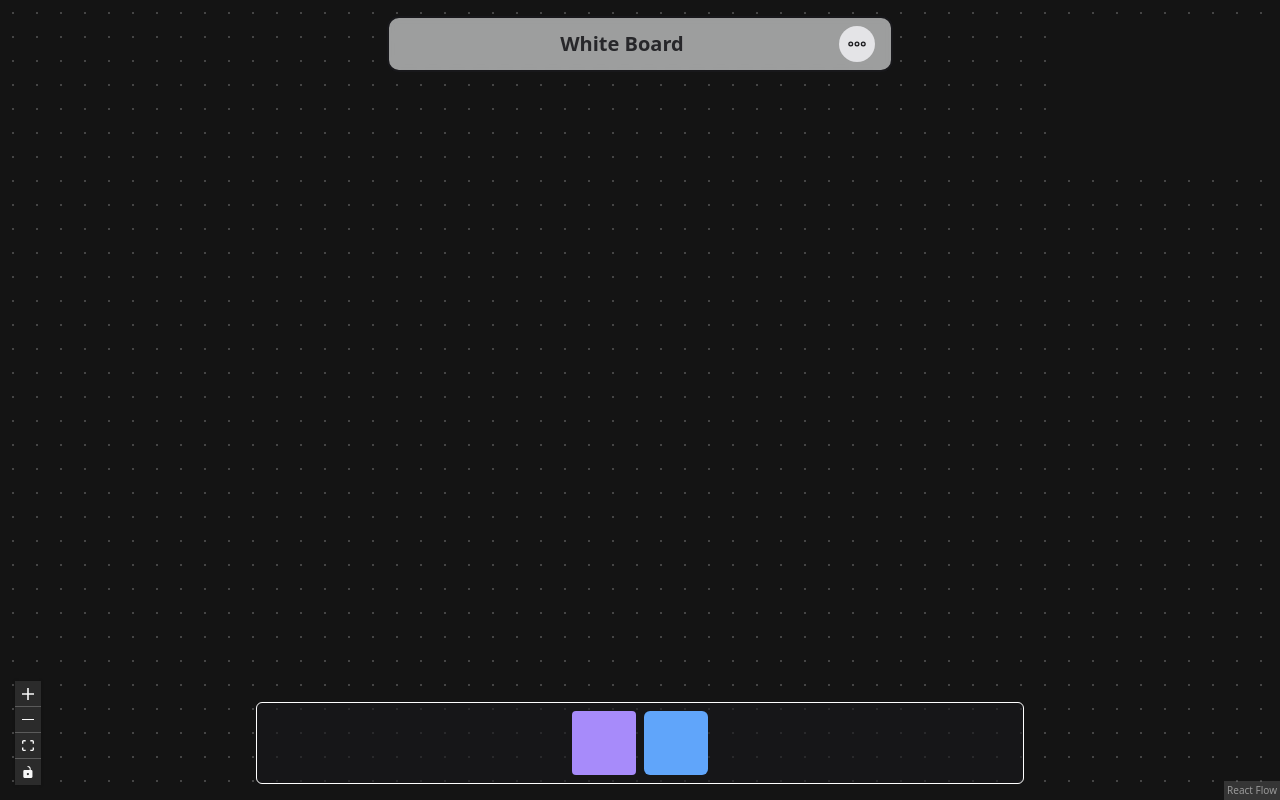
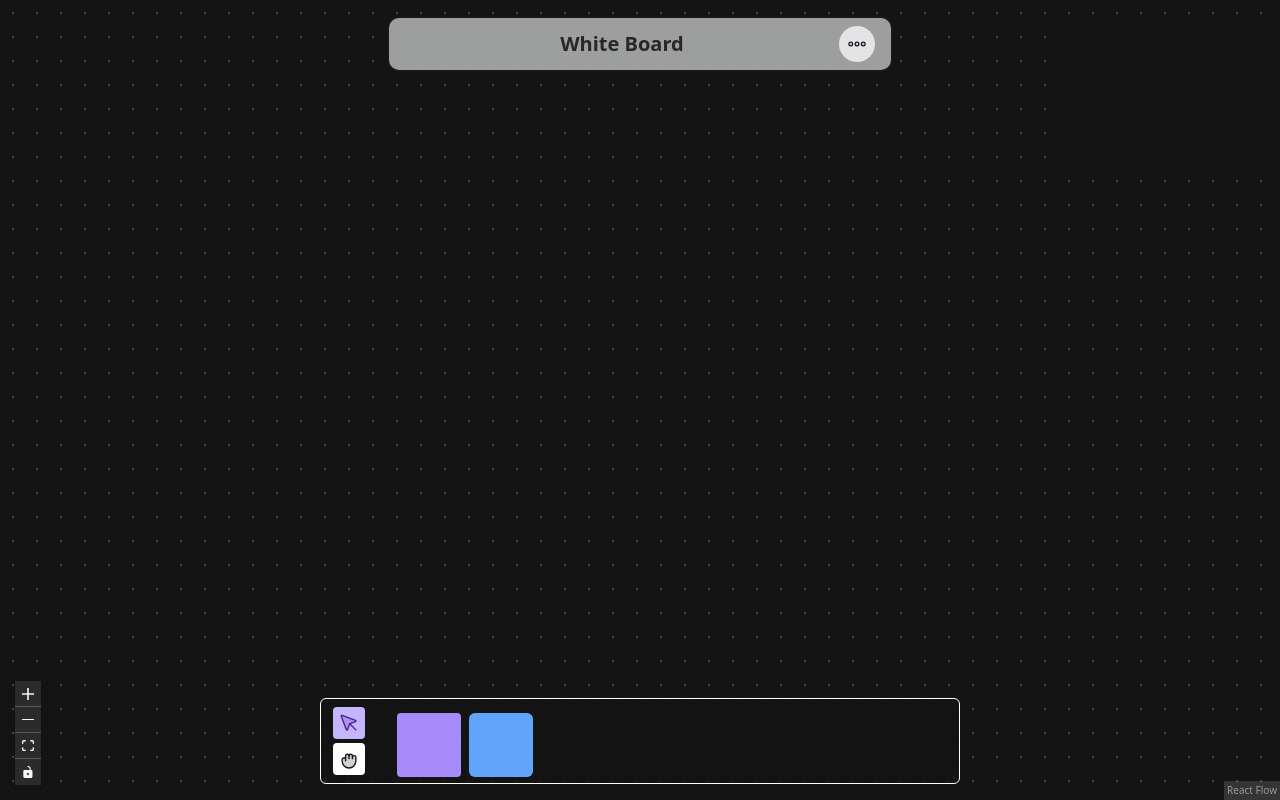
Before and after one commit to rodrigueslucas062/task-manager, a Next.js app: page /whiteboard in a window 1280 px wide. Built offline with nearby package versions, Linux system fonts and the light colour scheme.

Commit message:
✨: Delete node, reestyling toobal, new edge style

```diff
--- a/src/components/Whiteboard/Toolbox.jsx
+++ b/src/components/Whiteboard/Toolbox.jsx
@@ -1,9 +1,35 @@
 import { addSquareNode, addTextSquareNode } from '@/utils/utils';
 import * as Toolbar from '@radix-ui/react-toolbar';
+import { Cursor, HandGrabbing } from 'phosphor-react';
 
 export default function Toolbox({ setNodes }) {
     return (
-        <Toolbar.Root className="fixed inset-x-0 mx-auto bottom-4 flex z-50 w-full lg:w-3/5 items-center justify-center border border-white rounded-md bg-zinc-900/60 py-2 gap-2">
+        <Toolbar.Root
+            className="fixed inset-x-0 mx-auto bottom-4 flex z-50 w-2/4 items-center border border-white rounded-md bg-zinc-900/10 backdrop-blur-sm px-3 pt-2 gap-2"
+            aria-label="Formatting options"
+        >
+            <Toolbar.ToggleGroup
+                type="single"
+                defaultValue="pointer"
+                aria-label="Cursor type"
+                className='flex flex-col gap-1 pb-2'
+            >
+                <Toolbar.ToggleItem
+                    className="inline-flex size-8 flex-shrink-0 flex-grow-0 basis-auto items-center justify-center rounded bg-white text-zinc-900 px-[5px] text-[13px] leading-none text-mauve11 outline-none first:ml-0 hover:bg-violet-400 hover:text-violet-900 focus:relative focus:shadow-[0_0_0_2px] focus:shadow-violet-700 data-[state=on]:bg-violet-300 data-[state=on]:text-violet-900"
+                    value="pointer"
+                    aria-label="Cursor pointer"
+                >
+                    <Cursor size={24} weight="duotone" />
+                </Toolbar.ToggleItem>
+                <Toolbar.ToggleItem
+                    className="inline-flex size-8 flex-shrink-0 flex-grow-0 basis-auto items-center justify-center rounded bg-white text-zinc-900 px-[5px] text-[13px] leading-none text-mauve11 outline-none first:ml-0 hover:bg-violet-400 hover:text-violet-900 focus:relative focus:shadow-[0_0_0_2px] focus:shadow-violet-700 data-[state=on]:bg-violet-300 data-[state=on]:text-violet-900"
+                    value="hand"
+                    aria-label="Hand"
+                >
+                    <HandGrabbing size={24} weight="duotone" />
+                </Toolbar.ToggleItem>
+            </Toolbar.ToggleGroup>
+            <Toolbar.Separator className="mx-2 bg-white" />
             <Toolbar.Button
                 className="size-16 bg-violet-400 rounded transition-transform hover:-translate-y-2"
                 onClick={() => addSquareNode({ setNodes })}
@@ -13,5 +39,6 @@ export default function Toolbox({ setNodes }) {
                 onClick={() => addTextSquareNode({ setNodes })}
             />
         </Toolbar.Root>
+
     );
 }
--- a/src/components/Whiteboard/Whiteboard.jsx
+++ b/src/components/Whiteboard/Whiteboard.jsx
@@ -1,21 +1,41 @@
-import { addEdge, Background, Controls, MiniMap, ReactFlow, useEdgesState, useNodesState } from "@xyflow/react";
+import { addEdge, Background, ConnectionMode, Controls, MiniMap, ReactFlow, useEdgesState, useNodesState } from "@xyflow/react";
 import '@xyflow/react/dist/style.css';
 import { SquareNode, TextNode } from "./nodes/nodes";
-import { useCallback } from "react";
+import { useCallback, useMemo } from "react";
 import * as ContextMenu from "@radix-ui/react-context-menu";
 import Toolbox from "./Toolbox";
-import { handleAddNode, handleAddTextNode } from "@/utils/utils";
-
-const CustomEdges = [];
-
-const NODE_TYPES = {
-    square: SquareNode,
-    text: TextNode,
-};
+import { handleAddNode, handleAddTextNode, handleDeleteNode } from "@/utils/utils";
+import { DefaultEdges } from "./edges/DefaultEdges";
 
 export default function Whiteboard() {
     const [nodes, setNodes, onNodesChange] = useNodesState([]);
-    const [edges, setEdges, onEdgesChange] = useEdgesState(CustomEdges);
+    const [edges, setEdges, onEdgesChange] = useEdgesState([]);
+
+    const NODE_TYPES = useMemo(
+        () => ({
+            square: (props) => (
+                <SquareNode
+                    {...props}
+                    nodes={nodes}
+                    edges={edges}
+                    setNodes={setNodes}
+                    setEdges={setEdges}
+                />
+            ),
+            text: (props) => (
+                <TextNode
+                    {...props}
+                    nodes={nodes}
+                    edges={edges}
+                    setNodes={setNodes}
+                    setEdges={setEdges}
+                />
+            ),
+        }),
+        [nodes, edges, setNodes, setEdges]
+    );
+
+    const EDGE_TYPES = { default: DefaultEdges };
 
     const onConnect = useCallback(
         (params) => setEdges((eds) => addEdge(params, eds)),
@@ -29,12 +49,15 @@ export default function Whiteboard() {
                     <ReactFlow
                         colorMode="dark"
                         nodeTypes={NODE_TYPES}
+                        edgeTypes={EDGE_TYPES}
                         nodes={nodes}
                         edges={edges}
                         onNodesChange={onNodesChange}
                         onEdgesChange={onEdgesChange}
                         onConnect={onConnect}
+                        onDelete={handleDeleteNode}
                         defaultEdgeOptions={{ type: 'default' }}
+                        connectionMode={ConnectionMode.Loose}
                     >
                         <Background gap={24} size={2} />
                         <Controls />
@@ -44,7 +67,7 @@ export default function Whiteboard() {
                 </div>
             </ContextMenu.Trigger>
 
-            <ContextMenu.Content className="bg-zinc-950 rounded-lg overflow-hidden p-2 min-w-32">
+            <ContextMenu.Content className="bg-zinc-950 rounded-lg overflow-hidden p-2 min-w-32 w-64">
                 {/* <ContextMenu.Item>
                             <button onClick={handleAddNode}>
                                 Adicionar bloco
@@ -55,14 +78,13 @@ export default function Whiteboard() {
                         <ContextMenu.Item className="flex px-2 py-1 hover:bg-zinc-900 border-none rounded-md" shortcut="⌘ N">Archive</ContextMenu.Item> */}
 
                 <ContextMenu.Sub>
-                    <ContextMenu.SubTrigger className="flex justify-center px-2 py-1 hover:bg-zinc-900 border-none rounded-md" shortcut="⌘ E">Adicionar</ContextMenu.SubTrigger>
+                    <ContextMenu.SubTrigger className="flex justify-center px-2 py-1 hover:bg-violet-600 border-none rounded-md" shortcut="⌘ E">Adicionar</ContextMenu.SubTrigger>
                     <ContextMenu.SubContent className="bg-zinc-950 rounded-lg overflow-hidden p-4">
-                        <ContextMenu.Item className="flex px-2 py-1 hover:bg-zinc-900 border-none rounded-md" shortcut="⌘ E">
-                            <button onClick={(event) => handleAddNode(event, setNodes)}>
-                                Adicionar bloco
-                            </button>
+                        <ContextMenu.Item className="flex px-2 py-1 hover:bg-zinc-900 border-none rounded-md" shortcut="⌘ E"
+                            onClick={(event) => handleAddNode(event, setNodes)}>
+                            Adicionar bloco
                         </ContextMenu.Item>
-                        <ContextMenu.Item className="flex px-2 py-1 hover:bg-zinc-900 border-none rounded-md">
+                        <ContextMenu.Item className="flex px-2 py-1 hover:bg-zinc-900 border-none rounded-md w-full cursor-pointer">
                             <button onClick={(event) => handleAddTextNode(event, setNodes)}>
                                 Adicionar bloco de texto
                             </button>
@@ -71,13 +93,10 @@ export default function Whiteboard() {
                     </ContextMenu.SubContent>
                 </ContextMenu.Sub>
 
-                {/* <ContextMenu.Separator />
-                        <ContextMenu.Item className="flex px-2 py-1 hover:bg-zinc-900 border-none rounded-md">Share</ContextMenu.Item>
-                        <ContextMenu.Item className="flex px-2 py-1 hover:bg-zinc-900 border-none rounded-md">Add to favorites</ContextMenu.Item>
-                        <ContextMenu.Separator />
-                        <ContextMenu.Item className="flex px-2 py-1 hover:bg-zinc-900 border-none rounded-md" shortcut="⌘ ⌫" color="red">
-                            Delete
-                        </ContextMenu.Item> */}
+                <ContextMenu.Separator />
+                <ContextMenu.Item className="flex px-2 py-1 hover:bg-zinc-900 border-none rounded-md">Texto</ContextMenu.Item>
+                <ContextMenu.Item className="flex px-2 py-1 hover:bg-zinc-900 border-none rounded-md">Comentários</ContextMenu.Item>
+                <ContextMenu.Separator />
             </ContextMenu.Content>
         </ContextMenu.Root>
     );
--- a/src/components/Whiteboard/edges/DefaultEdges.jsx
+++ b/src/components/Whiteboard/edges/DefaultEdges.jsx
@@ -1,10 +1,10 @@
 import { getSmoothStepPath } from "@xyflow/react"
 
-export function DefaultEdges( id, style, markerEnd, sourceX, sourceY, sourcePosition, targetX, targetY, targetPosition) {
+export function DefaultEdges({id, style, markerEnd, sourceX, sourceY, sourcePosition, targetX, targetY, targetPosition}) {
     const [edgePath] = getSmoothStepPath({ sourceX, sourceY, sourcePosition, targetX, targetY, targetPosition })
 
     return (
-        <path id={id} style={style} className="stroke-2 stroke-zinc-300"
+        <path id={id} style={style} className="react-flow__edge-path stroke-3 stroke-zinc-300"
             d={edgePath} markerEnd={markerEnd} />
     )
 }
--- a/src/utils/utils.js
+++ b/src/utils/utils.js
@@ -1,3 +1,4 @@
+import { getConnectedEdges, getIncomers, getOutgoers } from "@xyflow/react";
 import { toast } from "sonner";
 
 export const handleChange = (index, e, setTaskText) => {
@@ -38,7 +39,7 @@ export const handleAddTextNode = (event, setNodes) => {
   addTextSquareNode({ setNodes, position });
 };
 
-export const addSquareNode = ({ setNodes, position = { x: 200, y: 100 } }) => {
+export const addSquareNode = ({ setNodes, position = { x: 800, y: 400 } }) => {
   setNodes((nodes) => [
     ...nodes,
     {
@@ -50,7 +51,10 @@ export const addSquareNode = ({ setNodes, position = { x: 200, y: 100 } }) => {
   ]);
 };
 
-export const addTextSquareNode = ({ setNodes, position = { x: 200, y: 100 } }) => {
+export const addTextSquareNode = ({
+  setNodes,
+  position = { x: 800, y: 400 },
+}) => {
   setNodes((nodes) => [
     ...nodes,
     {
@@ -61,3 +65,34 @@ export const addTextSquareNode = ({ setNodes, position = { x: 200, y: 100 } }) =
     },
   ]);
 };
+
+export const handleDelete = () => {
+  setNodes((nodes) => nodes.filter((node) => node.id !== id));
+};
+
+export const handleDeleteNode = ({ id, nodes, edges, setNodes, setEdges }) => {
+  setNodes((prevNodes) => prevNodes.filter((node) => node.id !== id));
+
+  setEdges((prevEdges) => {
+    const nodeToDelete = nodes.find((node) => node.id === id);
+    if (!nodeToDelete) return prevEdges;
+
+    const incomers = getIncomers(nodeToDelete, nodes, edges);
+    const outgoers = getOutgoers(nodeToDelete, nodes, edges);
+    const connectedEdges = getConnectedEdges([nodeToDelete], edges);
+
+    const remainingEdges = prevEdges.filter(
+      (edge) => !connectedEdges.includes(edge)
+    );
+
+    const newEdges = incomers.flatMap(({ id: source }) =>
+      outgoers.map(({ id: target }) => ({
+        id: `${source}->${target}`,
+        source,
+        target,
+      }))
+    );
+
+    return [...remainingEdges, ...newEdges];
+  });
+};
```
Also changed, not shown: src/components/Whiteboard/nodes/nodes.jsx (+34 -13 lines). Lines whose indentation alone changed are shown as unchanged.
